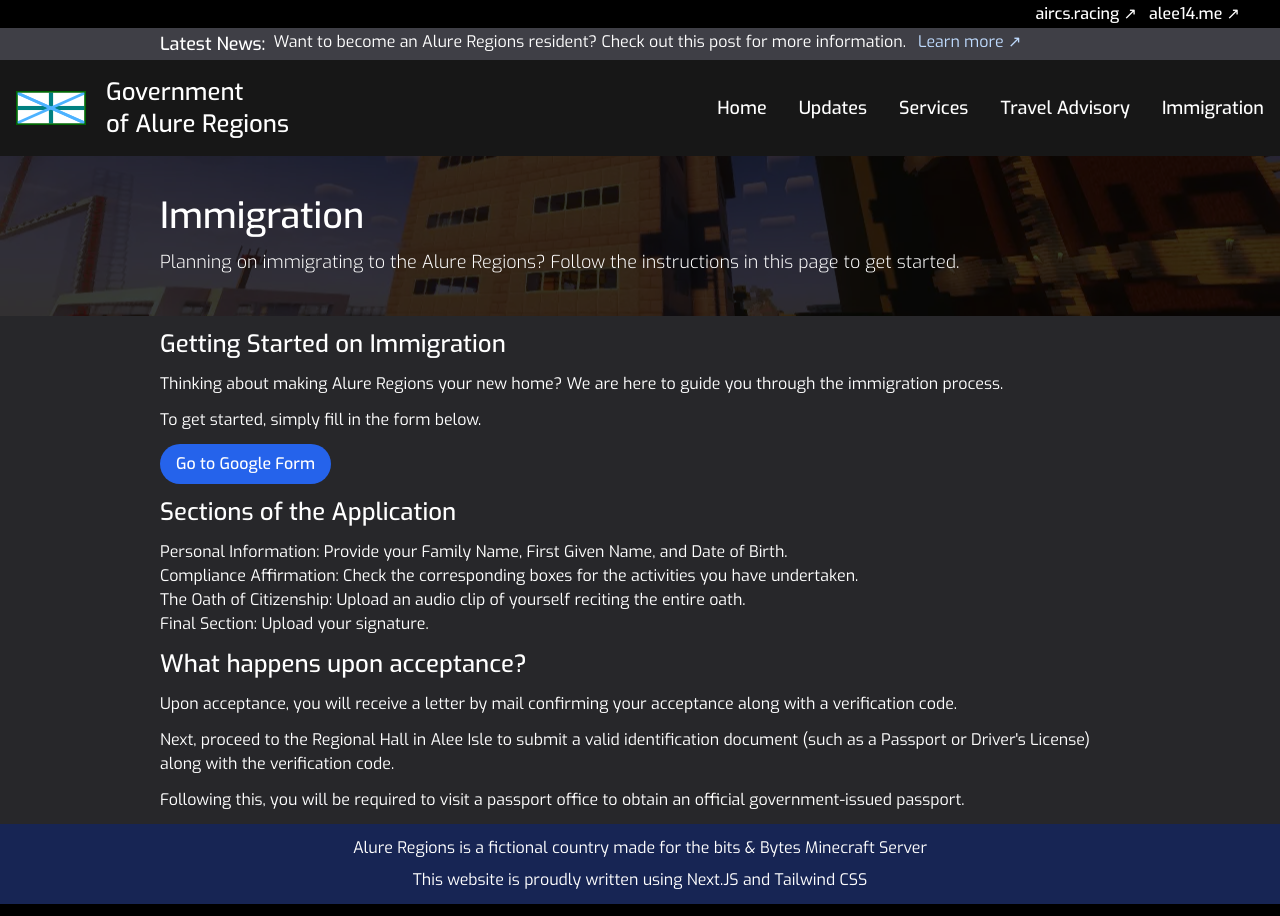
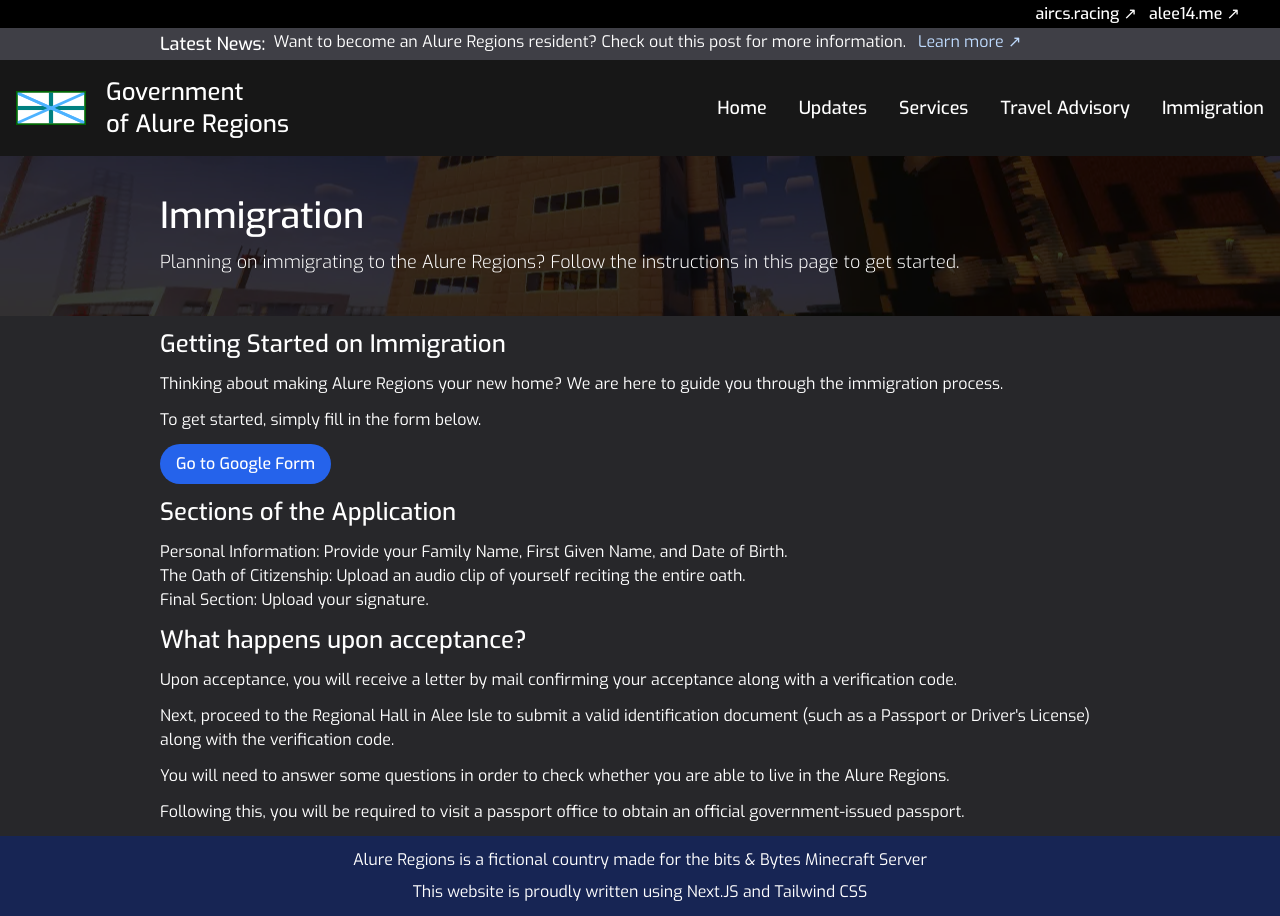
Before and after one commit to Alee14/alure-website, a Next.js app: page /immigration in a window 1280 px wide. Built offline with nearby package versions, Linux system fonts and the light colour scheme.

Commit message:
Package update; Changed immigration page

```diff
--- a/app/immigration/page.js
+++ b/app/immigration/page.js
@@ -23,8 +23,6 @@ export default function Immigration() {
                 <h1 className="text-2xl font-medium">Sections of the Application</h1>
                 <ul>
                     <li>Personal Information: Provide your Family Name, First Given Name, and Date of Birth.</li>
-                    <li>Compliance Affirmation: Check the corresponding boxes for the activities you have undertaken.
-                    </li>
                     <li>The Oath of Citizenship: Upload an audio clip of yourself reciting the entire oath.</li>
                     <li>Final Section: Upload your signature.</li>
                 </ul>
@@ -33,6 +31,7 @@ export default function Immigration() {
                     verification code.</p>
                 <p>Next, proceed to the Regional Hall in Alee Isle to submit a valid identification document (such as a
                     Passport or Driver&apos;s License) along with the verification code.</p>
+                <p>You will need to answer some questions in order to check whether you are able to live in the Alure Regions.</p>
                 <p>Following this, you will be required to visit a passport office to obtain an official
                     government-issued passport.</p>
             </div>
```
Also changed, not shown: package.json (+5 -5 lines), 2 other files (tests, documents, lock files or other folders).
